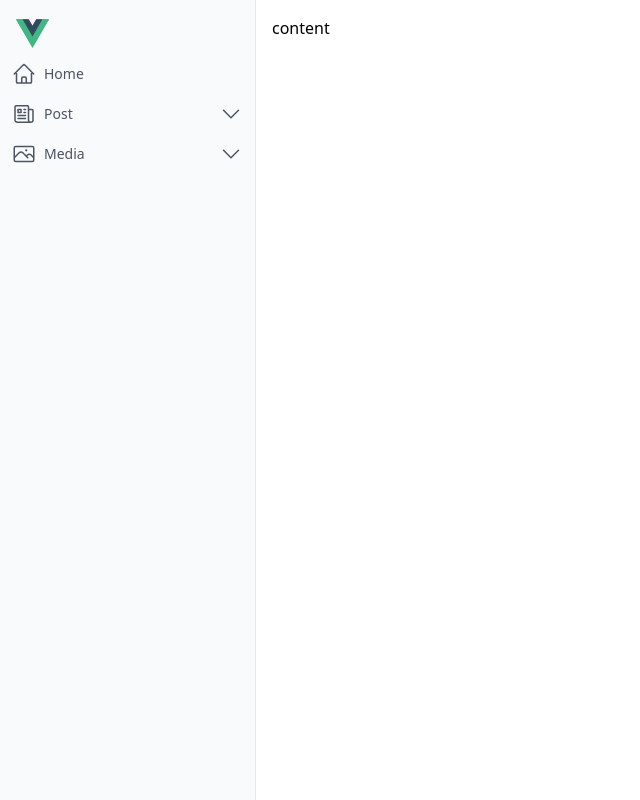
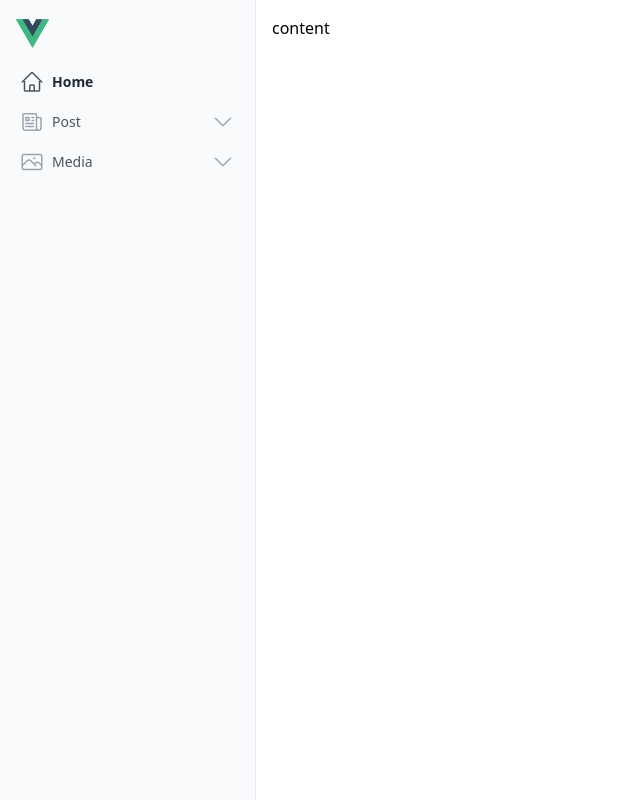
Before and after one commit to GastonSKL/recursive-menu, a Vue app: page / in a window 1280 px wide. Shown: the whole page, without its empty margins (0-640 px from the left). Built offline with nearby package versions, Linux system fonts and the light colour scheme.

Commit message:
adding final touches

```diff
--- a/src/components/NavItem.vue
+++ b/src/components/NavItem.vue
@@ -1,9 +1,17 @@
 <script setup>
 import { Disclosure, DisclosureButton, DisclosurePanel } from "@headlessui/vue";
 import { ChevronDownIcon } from "@heroicons/vue/24/outline";
+import { computed } from "vue";
 const props = defineProps({
   item: Object,
 });
+
+const activeChiled = computed(()=>{
+    function hasActiveItem(items){
+        return items.some(item => item.active || hasActiveItem(item.children))
+    }
+    return hasActiveItem(props.item.children)
+})
 
 console.log(props.item);
 </script>
@@ -12,31 +20,43 @@ console.log(props.item);
   <a
     v-if="!item.children.length"
     :class="[
-      'flex w-full items-center py-2 px-3 text-sm font-medium text-gray-600',
-    ]"
+        'text-left group flex w-full items-center rounded-md py-2 px-3 text-sm font-medium text-gray-600',
+        'hover:bg-gray-100',
+        item.active ? 'text-gray-800 font-semibold' : 'text-gray-600 font-medium'
+      ]"
     :href="item.href"
   >
     <component
-      :class="['w-6 h-6 shrink-0 mr-2']"
+      :class="[
+        'w-6 h-6 shrink-0 mr-2  group-hover:text-gray-600',
+        item.active ? 'text-gray-600' : 'text-gray-400'
+      ]"
       :is="item.icon"
       v-if="item.icon"
     ></component>
     <span>{{ item.label }}</span>
   </a>
 
-  <Disclosure v-else>
+  <Disclosure v-else v-slot="{ open }" :default-open="activeChiled">
     <DisclosureButton
       :class="[
-        'flex w-full items-center py-2 px-3 text-sm font-medium text-gray-600' ,
+        'text-left group flex w-full items-center rounded-md py-2 px-3 text-sm font-medium text-gray-600',
+        'hover:bg-gray-100',
+        open ? 'font-bold text-gray-800' : 'text-gray-600 font-medium',
       ]"
     >
       <component
-        :class="['w-6 h-6 shrink-0 mr-2']"
+        :class="[
+          'w-6 h-6 shrink-0 mr-2  group-hover:text-gray-600',
+          open ? 'text-gray-600' : 'text-gray-400',
+        ]"
         :is="item.icon"
         v-if="item.icon"
       ></component>
       <span class="flex-1 text-left">{{ item.label }}</span>
-      <ChevronDownIcon :class="['w-6 h-6 shrink-0']" />
+      <ChevronDownIcon
+        :class="['w-6 h-6 shrink-0', open ? '-rotate-180 text-gray-600' : 'text-gray-400']"
+      />
     </DisclosureButton>
     <DisclosurePanel class="ml-4">
       <NavItem
--- a/src/views/Layout.vue
+++ b/src/views/Layout.vue
@@ -3,32 +3,47 @@ import NavItem from "../components/NavItem.vue";
 import { HomeIcon, NewspaperIcon, PhotoIcon } from "@heroicons/vue/24/outline";
 
 const navItems = [
-  { href: "#", label: "Home", children: [], icon: HomeIcon },
+  { href: "#", label: "Home", children: [], icon: HomeIcon, active: true },
   {
     href: "#",
     label: "Post",
     children: [
-      { href: "#", label: "All post", children: [], icon: null },
-      { href: "#", label: "Add new", children: [], icon: null },
-      { href: "#", label: "Categories", children: [], icon: null },
+      { href: "#", label: "All post", children: [], icon: null, active: false },
+      { href: "#", label: "Add new", children: [], icon: null, active: false },
+      {
+        href: "#",
+        label: "Categories",
+        children: [],
+        icon: null,
+        active: false,
+      },
     ],
     icon: NewspaperIcon,
+    active: false,
   },
   {
     href: "#",
     label: "Media",
     children: [
-      { href: "#", label: "Library", children: [], icon: null },
+      { href: "#", label: "Library", children: [], icon: null, active: false },
       {
         href: "#",
         label: "Add new",
         children: [
-          { href: "#", label: "Third level", children: [], icon: null },
+          {
+            href: "#",
+            label: "Third level",
+            children: [],
+            icon: null,
+            active: false,
+          },
         ],
         icon: null,
+        active: false,
       },
     ],
     icon: PhotoIcon,
+    active: false,
   },
 ];
 </script>
@@ -46,7 +61,7 @@ const navItems = [
           />
         </a>
       </div>
-      <nav>
+      <nav class="mt-2 px-2">
         <NavItem :item="item" v-for="item in navItems" :key="item.label">
         </NavItem>
       </nav>
```
